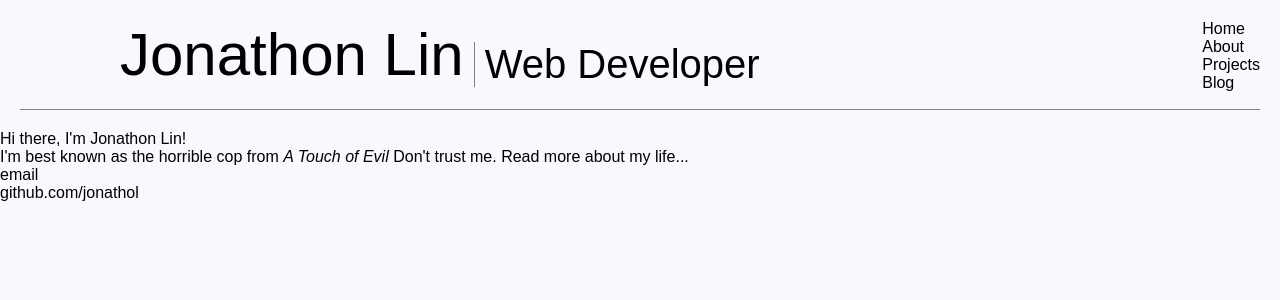
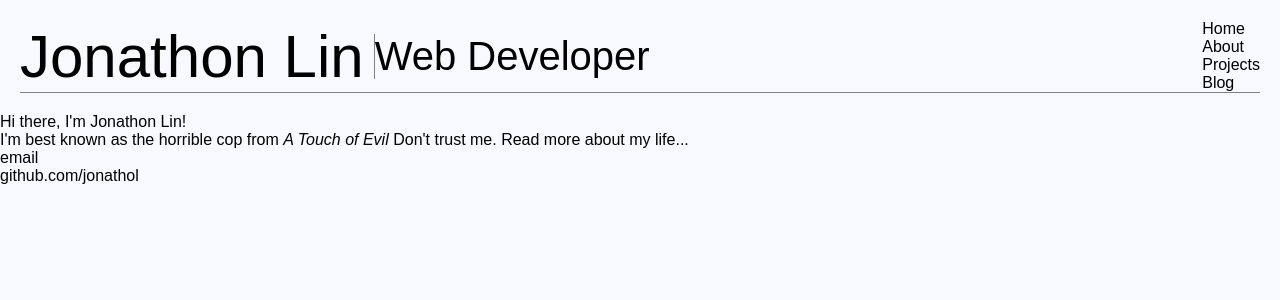
Before and after one commit to jonathol/jonathol.github.io, a Jekyll site: the page built from index.html, in a window 1280 px wide. Shown: the top 300 px of the page. Built offline with Jekyll 4.4.1, drawn with Linux system fonts in a browser that asks for light colours; some web fonts are replaced.

Commit message:
header css

```diff
--- a/css/main.css
+++ b/css/main.css
@@ -63,13 +63,12 @@ header {
 
 header h1 {
   font-size: 60px;
-  margin-left: 100px;
-  margin-right: 10px;
-  margin-bottom: 20px;
+  margin: 10px
+  margin-left: 75px;
 }
 
 header h2 {
   font-size: 40px;
-  padding-left: 10px;
+  margin: 10px;
   border-left: 1px solid grey;
 }
```
